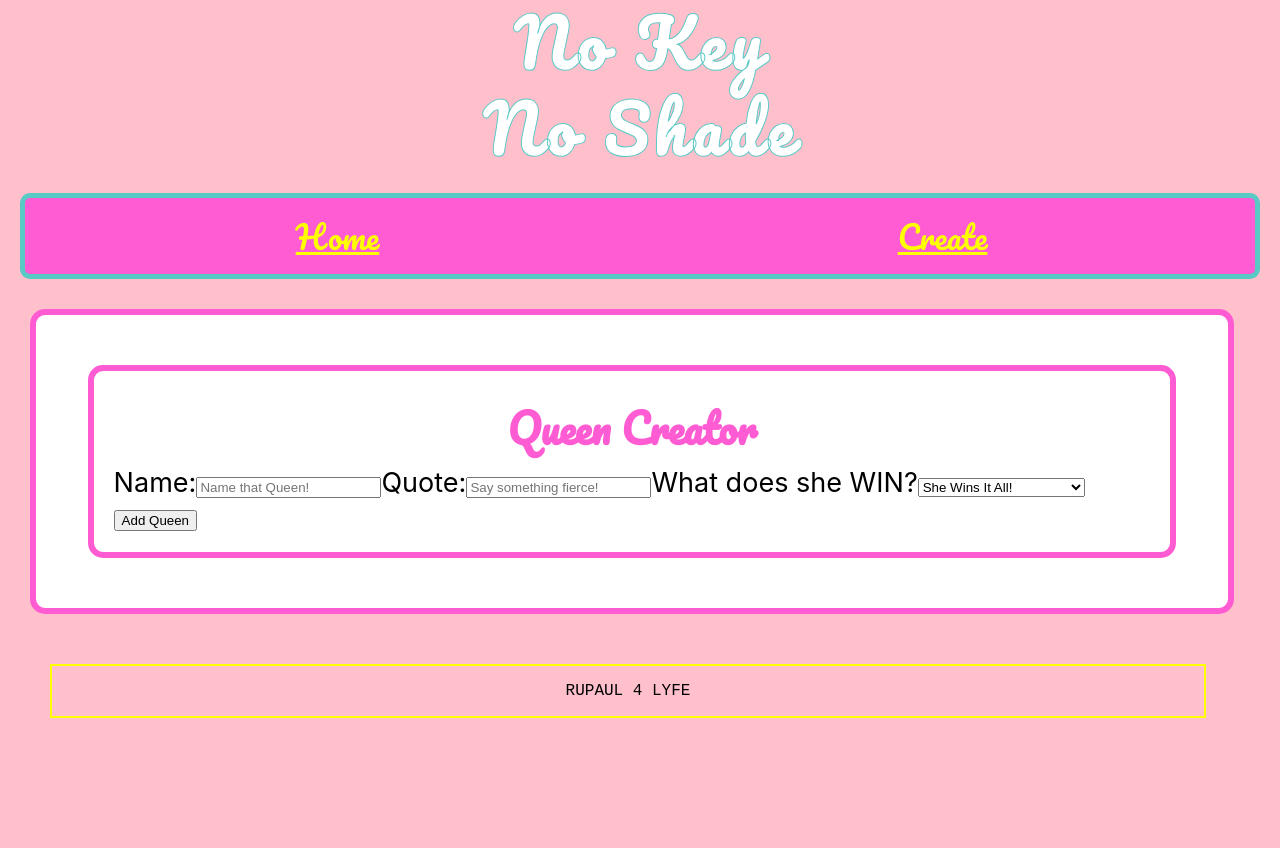
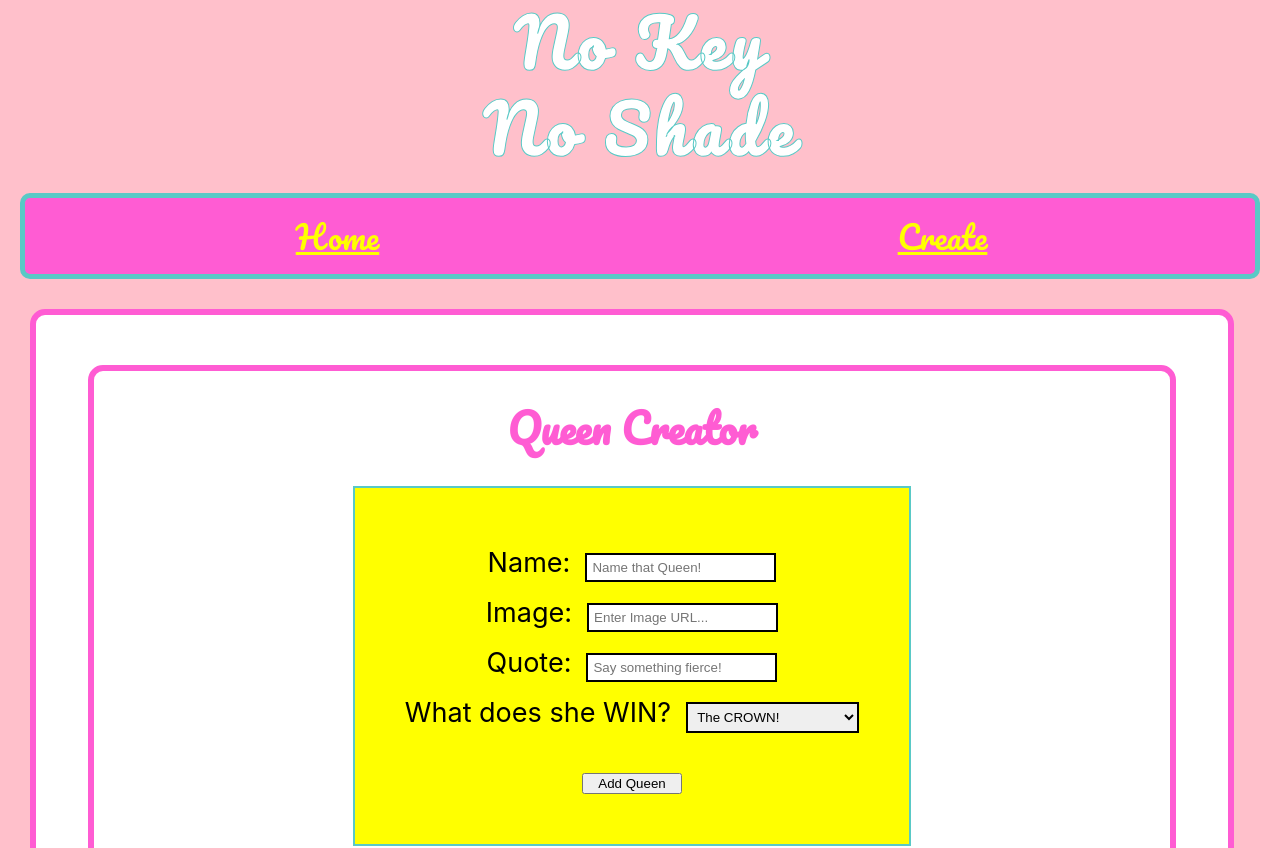
Before and after one commit to brookeperkins/08-front-end, a React (Create React App) app: page /create in a window 1280 px wide. Shown: the top 848 px of the page. Before the commit the page ends 800 px from the top, so only its background shows below. Built offline with nearby package versions, Linux system fonts and the light colour scheme; no server answers.

Commit message:
updated details

```diff
--- a/public/index.html
+++ b/public/index.html
@@ -24,7 +24,7 @@
       work correctly both with client-side routing and a non-root public URL.
       Learn how to configure a non-root public URL by running `npm run build`.
     -->
-    <title>React App</title>
+    <title>No Key No Shade</title>
   </head>
   <body>
     <noscript>You need to enable JavaScript to run this app.</noscript>
--- a/src/App.css
+++ b/src/App.css
@@ -83,6 +83,37 @@ h3 {
   margin: 50px;
 }
 
+form {
+  display: flex;
+  flex-direction: column;
+  justify-items: center;
+  align-items: center;
+  padding: 5px;
+  margin-top: 20px;
+  line-height: 50px;
+  margin-bottom: 20px;
+  background-color: yellow;
+  padding: 50px;
+  border: var(--color2) 2px solid;
+}
+
+input {
+  border: solid black 2px;
+  margin-left: 15px;
+  padding: 5px;
+}
+
+select {
+  border: black solid 2px;
+  margin-left: 15px;
+  padding: 5px;
+  margin-bottom: 40px;
+}
+
+form>button {
+  width: 100px;
+}
+
 .queen-details {
   width: 500px;
   border: solid 2px black;
--- a/src/App.js
+++ b/src/App.js
@@ -6,9 +6,9 @@ import {
   Link
 } from 'react-router-dom';
 import Header from './Header.js';
-import ListPage from './ListPage.js';
-import CreatePage from './CreatePage.js';
-import DetailPage from './DetailPage.js';
+import ListPage from './List/ListPage.js';
+import CreatePage from './Create/CreatePage.js';
+import DetailPage from './List/DetailPage.js';
 import Footer from './Footer.js';
 import './App.css';
 
--- a/src/CreatePage.js
+++ b/src/Create/CreatePage.js
@@ -1,14 +1,22 @@
 import React, { Component } from 'react'
-import { createThatQueen } from './queens-api.js';
-import './App.css';
+import { createThatQueen, fetchThoseQueens } from '../Create/queens-api.js';
+import '../App.css';
 
 export default class CreatePage extends Component {
     state = {
         name: '',
         image_url: '',
         quote: '',
-        winner: ''
+        winner: []
     }
+
+    componentDidMount = async () => {
+        const queensData = await fetchThoseQueens()
+
+        this.setState({
+          queens: queensData.body
+        })
+      }
 
     handleSubmit = async (e) => {
         e.preventDefault();
@@ -26,7 +34,11 @@ export default class CreatePage extends Component {
             winner:'',
             quote: '',
         })
+
+        this.props.history.push('/');
     }
+
+
 
     handleNameChange = e => {
         this.setState({ name: e.target.value });
@@ -54,15 +66,19 @@ export default class CreatePage extends Component {
                         <input onChange={this.handleNameChange} value={this.state.name} placeholder="Name that Queen!"></input>
                     </label>
                     <label>
+                        Image:
+                        <input onChange={this.handleImageChange} value={this.state.image_url} placeholder='Enter Image URL...' required />
+                    </label>
+                    <label>
                         Quote:
                         <input onChange={this.handleQuoteChange} value={this.state.quote} placeholder="Say something fierce!"></input>
                     </label>
                     <label>
                         What does she WIN?
                         <select onChange={this.handleWinnerChange} >
-                            <option value='Winner'>She Wins It All!</option>
-                            <option value='Congeniality'>She's Miss Congeniality!</option>
-                            <option value='Loser'>Participation Trophy?</option>
+                            <option value='Winner'>The CROWN!</option>
+                            <option value='Congeniality'>Miss Congeniality!</option>
+                            <option value='Loser'>A Participation Trophy?</option>
                         </select>
                     </label>
                     <button>Add Queen</button>
--- a/src/queens-api.js
+++ b/src/Create/queens-api.js
@@ -1,6 +1,6 @@
 import request from 'superagent';
 
-const URL = process.env.REACT_APP_API_URL || 'https://back-end-lab-08.herokuapp.com';
+const URL = process.env.REACT_APP_API_URL;
 
 export function fetchThoseQueens() {
     return request.get(`${URL}/queens`);
--- a/src/DetailPage.js
+++ /dev/null
@@ -1,32 +0,0 @@
-import React, { Component } from 'react'
-import { fetchThatQueen } from './queens-api.js';
-import './App.css';
-
-class DetailPage extends Component {
-    state = {
-        queen: {}
-    }
-
-    componentDidMount = async () => {
-        const data = await fetchThatQueen(this.props.match.params.id)
-
-        this.setState({
-          queen: data.body
-        })
-      }
-
-    render() {
-        return (
-            <main>
-            <h2>All hail {this.state.queen.name}!</h2>
-            <img alt={this.state.queen.image_url} src={this.state.queen.image_url} />
-            <h2>What does she win?</h2>
-            <p>{this.state.queen.winner}</p>
-            <h2>As she always says:</h2>
-            <p>{this.state.queen.quote}!</p>
-            </main>
-        )
-    }
-}
-
-export default DetailPage;
--- /dev/null
+++ b/src/List/DetailPage.js
@@ -0,0 +1,120 @@
+import React, { Component } from 'react'
+import { fetchThatQueen, deleteQueen, fetchThoseQueens, updateQueen } from '../Create/queens-api.js';
+import '../App.css';
+
+class DetailPage extends Component {
+    state = {
+        queen: {},
+        name: '',
+        image_url: '',
+        winner: [],
+        quote: ''
+    }
+
+    componentDidMount = async () => {
+        const queenData = await fetchThatQueen(this.props.match.params.id);
+        const queeniesData = await fetchThoseQueens();
+        const matchWinner = queeniesData.body.find(winner => winner.winner === queenData.body.winner);
+
+        this.setState({
+          queen: queeniesData.body,
+          name: queenData.body.name,
+          image_url: queenData.body.image_url,
+          winner: matchWinner.id,
+          quote: queenData.body.quote
+        })
+      }
+
+      handleSubmit = async (e) => {
+          e.preventDefault();
+
+          try {
+
+            await updateQueen(this.props.match.params.id, {
+                name: this.state.name,
+                image_url: this.state.image_url,
+                winner: this.state.winner,
+                quote: this.state.quote
+              })
+
+              const updatedQueen = await fetchThatQueen(this.props.match.params.id)
+
+              this.setState({
+                  name: this.state.name,
+                  image_url: this.state.image_url,
+                  winner: this.state.winner,
+                  quote: this.state.quote,
+                  queen: updatedQueen.body
+              })
+
+            } catch (e) {
+                console.log(e.message)
+            }
+      }
+
+    handleNameChange = e => {
+        this.setState({ name: e.target.value });
+    }
+
+    handleImageChange = e => {
+        this.setState({ image_url: e.target.value });
+    }
+
+    handleWinnerChange = e => {
+        this.setState({ winner: e.target.value });
+    }
+
+    handleQuoteChange = e => {
+        this.setState({ quote: e.target.value });
+    }
+
+    handleDelete = async () => {
+        await deleteQueen(this.props.match.params.id);
+
+        this.props.history.push('/');
+    }
+
+    render() {
+        return (
+            <main>
+                <div className="newQueen">
+                    <h2>All hail {this.state.queen.name}!</h2>
+                    <img alt={this.state.queen.image_url} src={this.state.queen.image_url} />
+                    <h3>What does she win?</h3>
+                    <p>She wins: {this.state.queen.winner}</p>
+                    <h3>As she always says:</h3>
+                    <p>{this.state.queen.quote}!</p>
+                </div>
+                <div>
+                    <h2>Update Her?</h2>
+                    <form onSubmit={this.handleSubmit}>
+                    <label>
+                        Name:
+                        <input onChange={this.handleNameChange} value={this.state.name} placeholder="Name that Queen!"></input>
+                    </label>
+                    <label>
+                        Image:
+                        <input onChange={this.handleImageChange} value={this.state.image_url} placeholder='Enter Image URL...' required />
+                    </label>
+                    <label>
+                        Quote:
+                        <input onChange={this.handleQuoteChange} value={this.state.quote} placeholder="Say something fierce!"></input>
+                    </label>
+                    <label>
+                        What does she WIN?
+                        <select onChange={this.handleWinnerChange} >
+                            <option value='Winner'>The CROWN!</option>
+                            <option value='Congeniality'>Miss Congeniality!</option>
+                            <option value='Loser'>A Participation Trophy?</option>
+                        </select>
+                    </label>
+                    <button className="update-button">Update Her!</button>
+                    <button className="delete-button" onClick={this.handleDelete}>Delete Her!</button>
+                </form>
+                </div>
+            </main>
+        )
+    }
+}
+
+export default DetailPage;
--- /dev/null
+++ b/src/List/ListPage.js
@@ -0,0 +1,44 @@
+import React from 'react';
+import { fetchThoseQueens } from '../Create/queens-api.js';
+import { Link } from 'react-router-dom';
+import '../App.css';
+
+class ListPage extends React.Component {
+  state = {
+   queens: []
+  }
+
+  componentDidMount = async () => {
+    const data = await fetchThoseQueens()
+
+    this.setState({
+     queens: data.body
+    })
+  }
+
+  render() {
+    return (
+      <div className="App">
+        <section className="listed-items">
+          <h2>The Queeniest Queens That Ever Did Queen</h2>
+          {
+            this.state.queens.map((queen) => {
+              return <div className="queen-details">
+                <Link className="queen" to={`/detail/${queen.id}`} key={`${queen.id}-${queen.name}`}>
+                  <h2>All hail {queen.name}!</h2>
+                </Link>
+                <img alt={queen.image_url} src={queen.image_url} />
+                <h3>What does she win?</h3>
+                <p>She wins: {queen.winner}</p>
+                <h3>As she always says:</h3>
+                <p>{queen.quote}!</p>
+              </div>
+            })
+          }
+        </section>
+        </div>
+    );
+  }
+  }
+
+export default ListPage;
--- a/src/ListPage.js
+++ /dev/null
@@ -1,62 +0,0 @@
-import React from 'react';
-import { fetchThoseQueens } from './queens-api.js';
-import { Link } from 'react-router-dom';
-import './App.css';
-
-class ListPage extends React.Component {
-  state = {
-   queens: []
-  }
-
-  componentDidMount = async () => {
-    const data = await fetchThoseQueens()
-
-    this.setState({
-     queens: data.body
-    })
-  }
-
-  render() {
-    return (
-      <div className="App">
-        <header className="App-header">
-          {console.log(this.state.queens)}
-          <h2>The Queeniest Queens That Ever Did Queen</h2>
-          {
-            this.state.queens.map((queen) => {
-              return <div className="queen-details">
-                <img alt={queen.image_url} src={queen.image_url} />
-                <Link className="queen" to={`/detail/${queen.id}`} key={`${queen.id}-${queen.name}`}>
-                <h2 className="Queenie">It's {queen.name}!</h2>
-                </Link>
-                <h3>Winner?</h3>
-                <p>{queen.winner ? 'Yes' : 'No'}</p>
-                <h3>Miss Congeniality?</h3>
-                <p>{queen.miss_congeniality ? 'Yes' : 'No'}</p>
-              </div>
-            })
-          }
-        </header>
-        </div>
-
-  //     <main>
-  //     <h2>The Queeniest Queens That Ever Did Queen</h2>
-  //     <ul>
-  //         {
-  //             this.props.queens.map((queen) => {
-  //                 return <li>
-  //                     <h3>{queen.name}</h3>
-  //                     <img alt={queen.image_url} src={queen.image_url} />
-  //                     <p>Winner: {queen.winner ? 'Yes' : 'No'}</p>
-  //                     <p>Miss Congeniality: {queen.miss_congeniality ? 'Yes' : 'No'}</p>
-  //                     <p>{queen.quote}</p>
-  //                 </li>
-  //             })
-  //         }
-  //     </ul>
-  // </main>
-    );
-  }
-  }
-
-export default ListPage;
```
Also changed, not shown: 2 other files (tests, documents, lock files or other folders).
